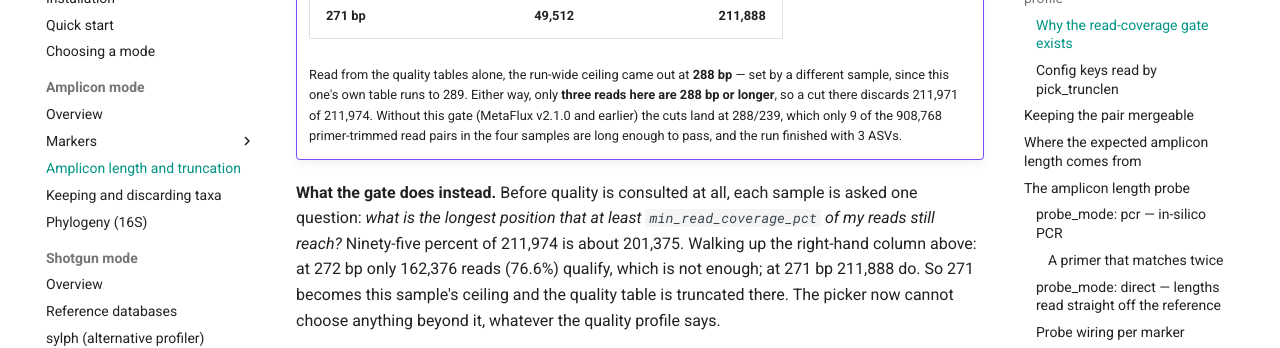
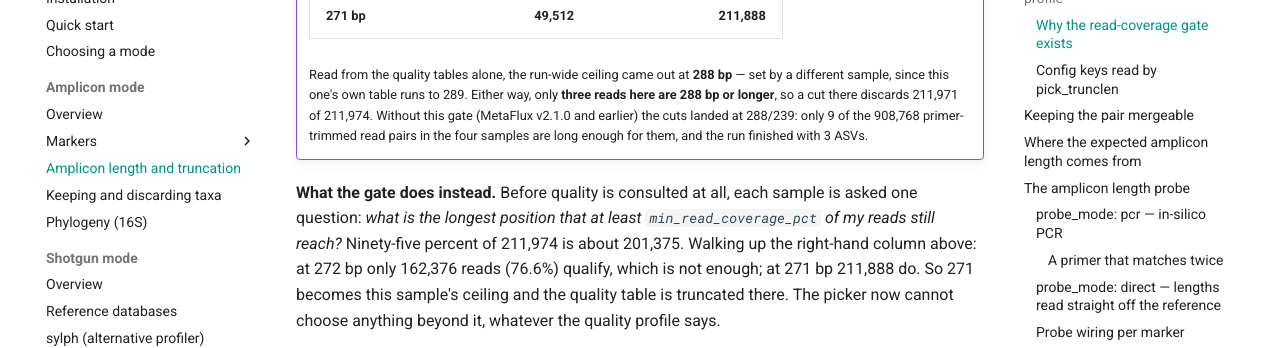
Before and after one commit to iLivius/MetaFlux, an MkDocs documentation site: the page built from docs/amplicon/length-and-truncation.md, in a window 1280 px wide and 900 px high, scrolled down 3053 px. Shown: the part 173-521 px from the top of the window. Built offline with MkDocs 1.6.1 and Material for MkDocs 9.7.7, drawn with Linux system fonts in a browser that asks for light colours; comment, search, counter and statistics services are not loaded.

Commit message:
Docs: two corrections from the review of the amplicon pages
The marker index no longer claims every setting is defined in one place (a run
config can replace a pack default), and the 18S truncation sentence reads in one
tense.

```diff
--- a/docs/amplicon/length-and-truncation.md
+++ b/docs/amplicon/length-and-truncation.md
@@ -135,9 +135,9 @@ file. Fact three then deletes everything shorter.
     Read from the quality tables alone, the run-wide ceiling came out at **288 bp** —
     set by a different sample, since this one's own table runs to 289. Either way, only
     **three reads here are 288 bp or longer**, so a cut there discards 211,971 of
-    211,974. Without this gate (MetaFlux v2.1.0 and earlier) the cuts land at 288/239,
-    which only 9 of the 908,768 primer-trimmed read pairs in the four samples are long
-    enough to pass, and the run finished with 3 ASVs.
+    211,974. Without this gate (MetaFlux v2.1.0 and earlier) the cuts landed at 288/239:
+    only 9 of the 908,768 primer-trimmed read pairs in the four samples are long enough
+    for them, and the run finished with 3 ASVs.
 
 **What the gate does instead.** Before quality is consulted at all, each sample is asked
 one question: *what is the longest position that at least `min_read_coverage_pct` of my
```
Also changed, not shown: docs/amplicon/markers/index.md (+1 -1 lines).
